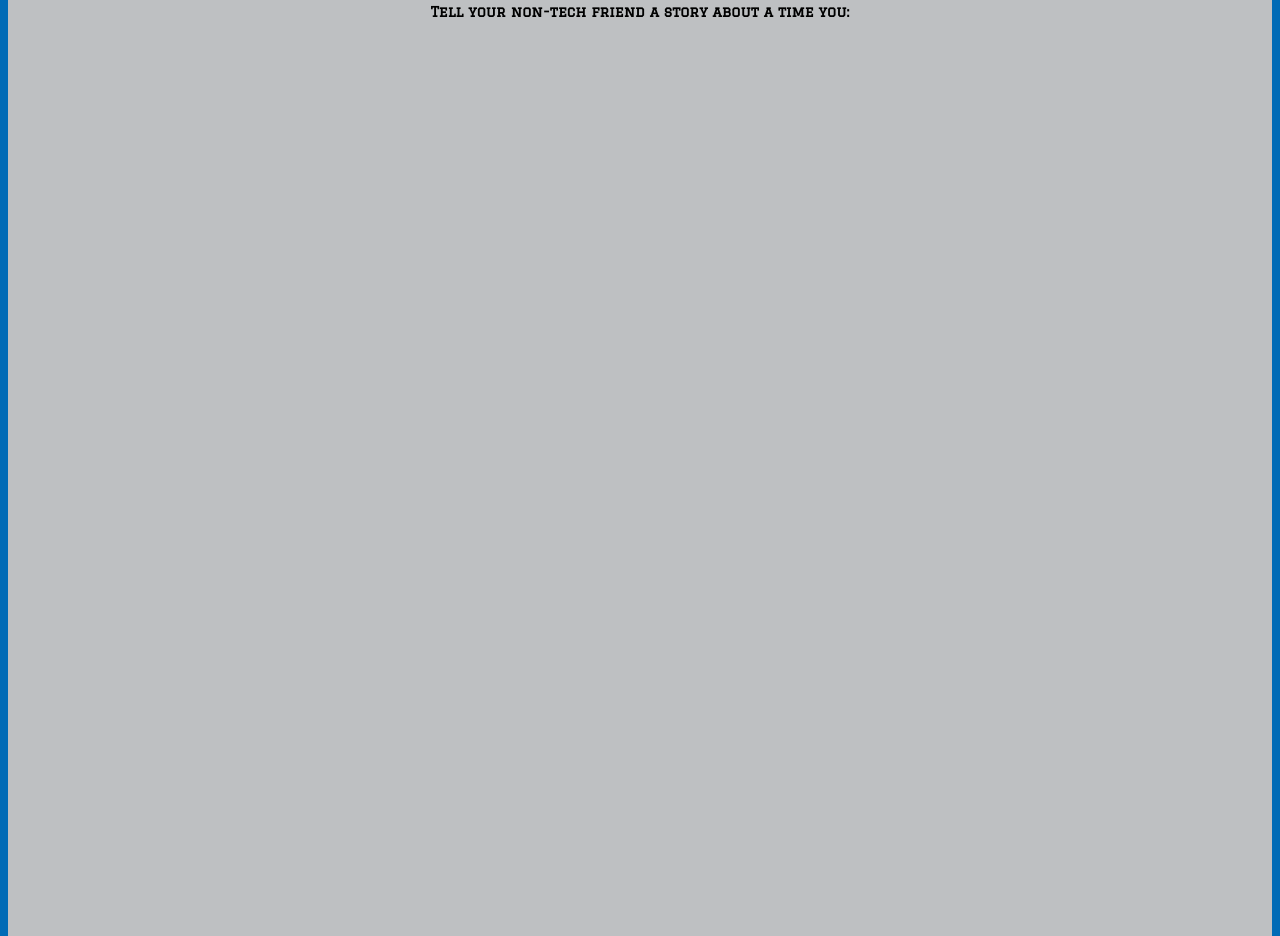
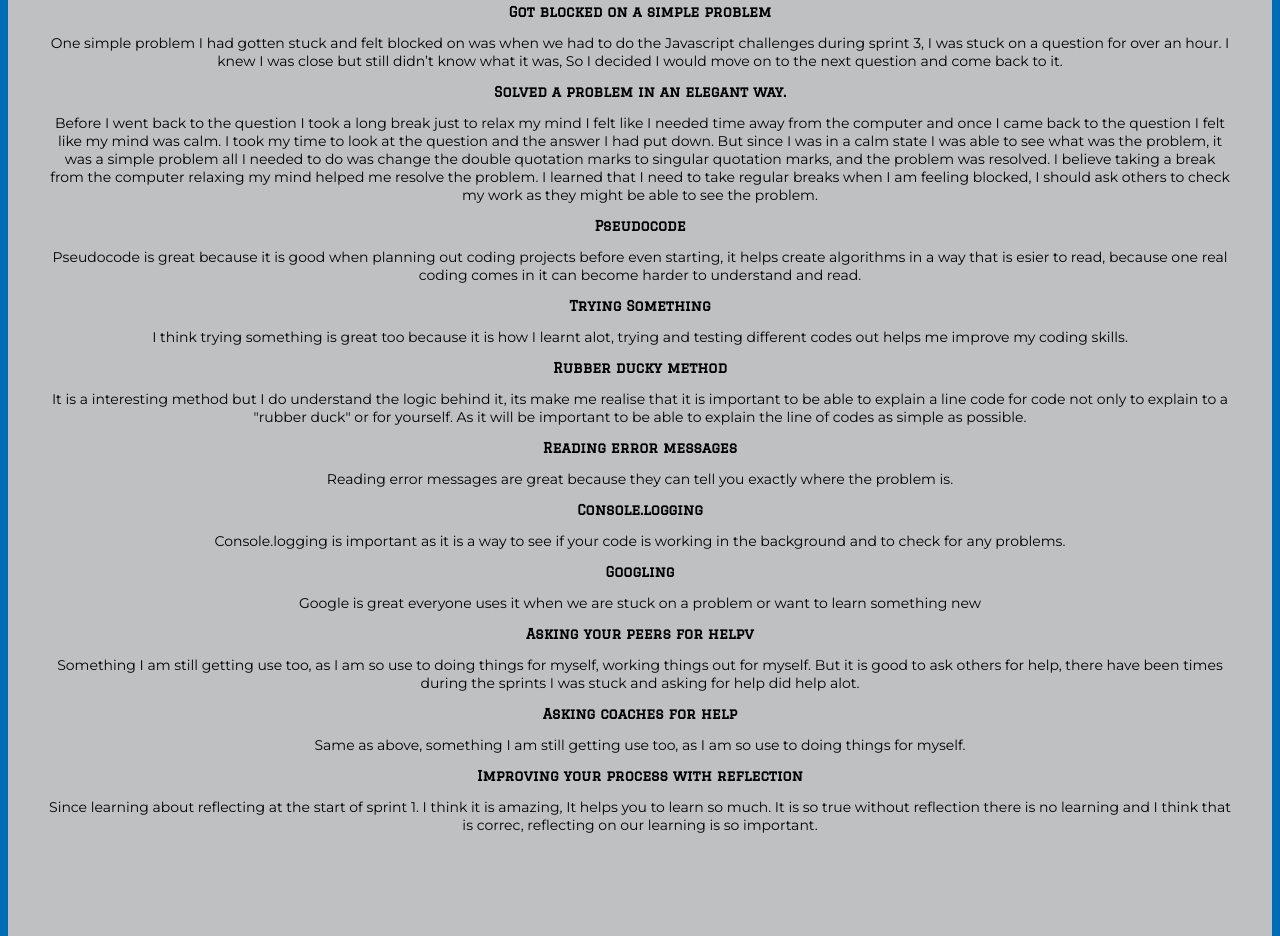
Before and after one commit to terryjo-blyth/Terry-Blyth.gihub.io, a plain HTML site: page blog/problem-solving.html in a window 1280 px wide. Shown: the part 209-1145 px from the top of the page. Drawn offline with Linux system fonts and the light colour scheme; a web font is replaced by a local one.

Commit message:
Finish-Sprint4

```diff
--- a/blog/problem-solving.html
+++ b/blog/problem-solving.html
@@ -1,6 +1,6 @@
 <html>
   <head>
-    <title>Neuroplasticity</title>
+    <title>Problem Solving</title>
     <meta charset="UTF-8"/>
     <meta name="viewport" content="width=device-width, initial-scale=1.0">
     <link href="../styles/main.css" rel="stylesheet" type="text/css"/>
@@ -18,10 +18,59 @@
         <li style="float:left"><a class="blogname" href="../index.html">Terrys <span class="orange" >Blog</span></a></li>
       </ul>
       <div class="bodyid">
-      <h1 class="title">Got blocked on a simple problem</h1>
-      <h2 class="undertitle">Tell your non-tech friend a story about a time you:</h2>
+      <h1 class="title">Problem Solving</h1>
+      <h2 class="undertitle">Got blocked on a simple problem</h2>
 
-      <p class="paragraph"></p>
+      <p class="paragraph">One simple problem I had gotten stuck and felt blocked on was when we had to do the Javascript challenges during sprint 3, I was stuck on a question for over an hour. I knew I was close but still didn’t know what it was, So I decided I would move on to the next question and come back to it.
+      </p>
+
+      <h2 class="undertitle">Solved a problem in an elegant way.</h2>
+
+      <p class="paragraph">Before I went back to the question I took a long break just to relax my mind I felt like I needed time away from the computer and once I came back to the question I felt like my mind was calm. I took my time to look at the question and the answer I had put down. But since I was in a calm state I was able to see what was the problem, it was a simple problem all I needed to do was change the double quotation marks to singular quotation marks, and the problem was resolved. I believe taking a break from the computer relaxing my mind helped me resolve the problem. I learned that I need to take regular breaks when I am feeling blocked, I should ask others to check my work as they might be able to see the problem.  </p>
+
+    <h2 class="undertitle">Pseudocode</h2>
+   <p class="paragraph">Pseudocode is great because it is good when planning out coding projects before even starting, it helps
+     create algorithms in a way that is esier to read, because one real coding comes in it can become harder to understand and read.
+   </p>
+
+
+   <h2 class="undertitle">Trying Something</h2>
+   <p class="paragraph">I think trying something is great too because it is how I learnt alot, trying and testing different codes out helps me improve my coding skills.
+   </p>
+
+   <h2 class="undertitle">Rubber ducky method</h2>
+   <p class="paragraph">It is a interesting method but I do understand the logic behind it, its make me realise that it is important to be able to explain a line code for code not only to explain to a "rubber duck" or for yourself. As it will be important to be able to explain the line of codes as simple as possible.
+   </p>
+
+   <h2 class="undertitle">Reading error messages</h2>
+   <p class="paragraph">Reading error messages are great because they can tell you exactly where the problem is.
+   </p>
+
+   <h2 class="undertitle">Console.logging</h2>
+   <p class="paragraph">Console.logging is important as it is a way to see if your code is working in the background and to check for any problems.
+   </p>
+
+   <h2 class="undertitle">Googling</h2>
+   <p class="paragraph">Google is great everyone uses it when we are stuck on a problem or want to learn something new
+   </p>
+
+
+   <h2 class="undertitle">Asking your peers for helpv</h2>
+   <p class="paragraph">Something I am still getting use too, as I am so use to doing things for myself, working things out for myself. But it is good to ask others for help, there have been times during the sprints I was stuck and asking for help did help alot.
+   </p>
+
+   <h2 class="undertitle">Asking coaches for help</h2>
+   <p class="paragraph">Same as above, something I am still getting use too, as I am so use to doing things for myself.
+   </p>
+
+   <h2 class="undertitle">Improving your process with reflection</h2>
+   <p class="paragraph">Since learning about reflecting at the start of sprint 1. I think it is amazing, It helps you to learn so much. It is so true without reflection there is no learning and I think that is correc, reflecting on our learning is so important.
+   </p>
+
+
+
+
+
 
 
 
```
